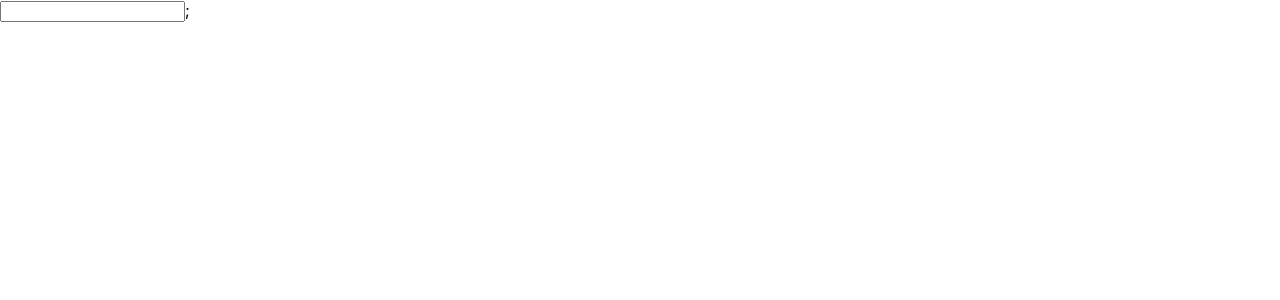
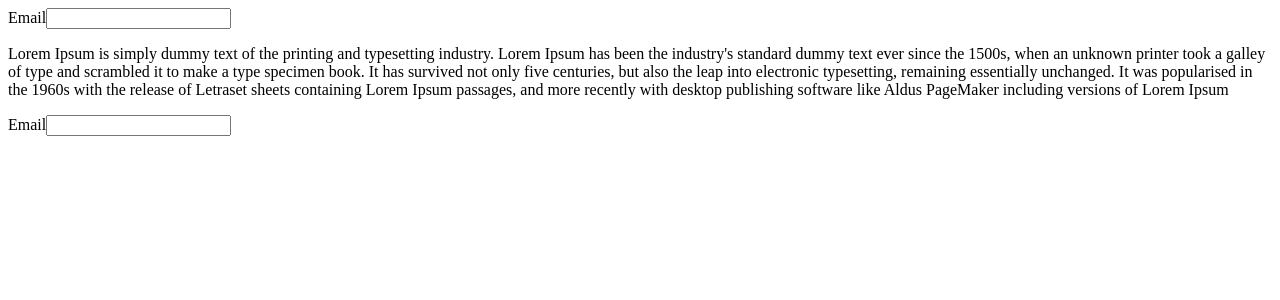
Before and after one commit to karimbaggari/react-hooks, a React (Create React App) app: page / in a window 1280 px wide. Shown: the top 300 px of the page. Built offline with nearby package versions, Linux system fonts and the light colour scheme.

Commit message:
initial commit for useId

```diff
--- a/src/App.css
+++ /dev/null
@@ -1,38 +0,0 @@
-.App {
-  text-align: center;
-}
-
-.App-logo {
-  height: 40vmin;
-  pointer-events: none;
-}
-
-@media (prefers-reduced-motion: no-preference) {
-  .App-logo {
-    animation: App-logo-spin infinite 20s linear;
-  }
-}
-
-.App-header {
-  background-color: #282c34;
-  min-height: 100vh;
-  display: flex;
-  flex-direction: column;
-  align-items: center;
-  justify-content: center;
-  font-size: calc(10px + 2vmin);
-  color: white;
-}
-
-.App-link {
-  color: #61dafb;
-}
-
-@keyframes App-logo-spin {
-  from {
-    transform: rotate(0deg);
-  }
-  to {
-    transform: rotate(360deg);
-  }
-}
--- a/src/App.js
+++ b/src/App.js
@@ -1,32 +1,21 @@
 import { useState, useTransition } from "react";
-
+import EmailForm from "./EmailForm";
 function App() {
-  const [isPending, startTransition] = useTransition();
-  const [input, setInput] = useState("");
-  const [list, setList] = useState([]);
-
-  const LIST_SIZE = 20000;
-
-  function handleChange(e) {
-    setInput(e.target.value);
-    startTransition(() => {
-      const l = [];
-      for (let i = 0; i < LIST_SIZE; i++) {
-        l.push(e.target.value);
-      }
-      setList(l);
-    });
-  }
-
   return (
     <>
-      <input type="text" value={input} onChange={handleChange} />
-      {isPending
-        ? "loading"
-        : list.map((item, index) => {
-            return <div key={index}>{item}</div>;
-          })}
-      ;
+      <EmailForm />
+      <article style={{ marginBlock: "1rem" }}>
+        Lorem Ipsum is simply dummy text of the printing and typesetting
+        industry. Lorem Ipsum has been the industry's standard dummy text ever
+        since the 1500s, when an unknown printer took a galley of type and
+        scrambled it to make a type specimen book. It has survived not only five
+        centuries, but also the leap into electronic typesetting, remaining
+        essentially unchanged. It was popularised in the 1960s with the release
+        of Letraset sheets containing Lorem Ipsum passages, and more recently
+        with desktop publishing software like Aldus PageMaker including versions
+        of Lorem Ipsum
+      </article>
+      <EmailForm />
     </>
   );
 }
--- /dev/null
+++ b/src/EmailForm.js
@@ -0,0 +1,11 @@
+import { useId } from "react";
+
+export default function EmailForm() {
+  const id = useId();
+  return (
+    <>
+      <label htmlFor={id}>Email</label>
+      <input id={id} type="email" />
+    </>
+  );
+}
--- a/src/index.css
+++ /dev/null
@@ -1,13 +0,0 @@
-body {
-  margin: 0;
-  font-family: -apple-system, BlinkMacSystemFont, 'Segoe UI', 'Roboto', 'Oxygen',
-    'Ubuntu', 'Cantarell', 'Fira Sans', 'Droid Sans', 'Helvetica Neue',
-    sans-serif;
-  -webkit-font-smoothing: antialiased;
-  -moz-osx-font-smoothing: grayscale;
-}
-
-code {
-  font-family: source-code-pro, Menlo, Monaco, Consolas, 'Courier New',
-    monospace;
-}
--- a/src/index.js
+++ b/src/index.js
@@ -1,8 +1,6 @@
 import React from 'react';
 import ReactDOM from 'react-dom/client';
-import './index.css';
 import App from './App';
-import reportWebVitals from './reportWebVitals';
 
 const root = ReactDOM.createRoot(document.getElementById('root'));
 root.render(
@@ -10,8 +8,3 @@
     <App />
   </React.StrictMode>
 );
-
-// If you want to start measuring performance in your app, pass a function
-// to log results (for example: reportWebVitals(console.log))
-// or send to an analytics endpoint. Learn more: https://bit.ly/CRA-vitals
-reportWebVitals();
--- a/src/reportWebVitals.js
+++ /dev/null
@@ -1,13 +0,0 @@
-const reportWebVitals = onPerfEntry => {
-  if (onPerfEntry && onPerfEntry instanceof Function) {
-    import('web-vitals').then(({ getCLS, getFID, getFCP, getLCP, getTTFB }) => {
-      getCLS(onPerfEntry);
-      getFID(onPerfEntry);
-      getFCP(onPerfEntry);
-      getLCP(onPerfEntry);
-      getTTFB(onPerfEntry);
-    });
-  }
-};
-
-export default reportWebVitals;
```
Also changed, not shown: src/setupTests.js (deleted, +0 -5 lines), src/logo.svg (deleted), 1 other file (tests, documents, lock files or other folders).
